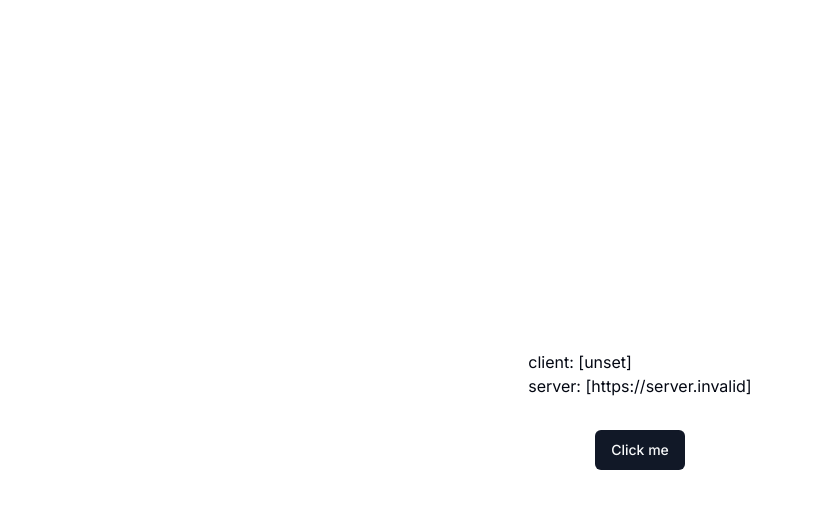
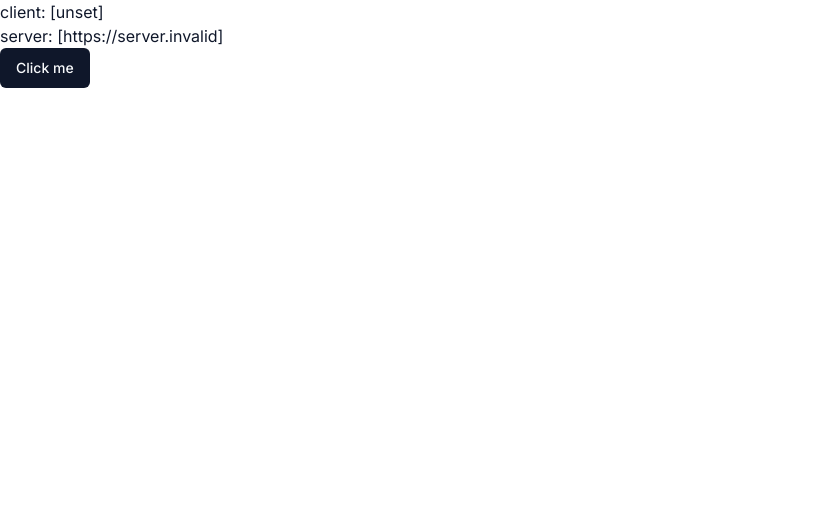
Before and after one commit to artur-dani/next-starter, a Next.js app: page / in a window 1280 px wide. Shown: the top 508 px of the page, without its empty margins (0-813 px from the left). Built offline with nearby package versions, Linux system fonts and the light colour scheme; no server answers.

Commit message:
feat: add next-theme
configured ThemeProvider

```diff
--- a/package.json
+++ b/package.json
@@ -19,6 +19,7 @@
     "clsx": "^2.0.0",
     "lucide-react": "^0.279.0",
     "next": "13.5.2",
+    "next-themes": "^0.2.1",
     "react": "18.2.0",
     "react-dom": "18.2.0",
     "tailwind-merge": "^1.14.0",
--- a/src/app/globals.css
+++ b/src/app/globals.css
@@ -5,64 +5,68 @@
 @layer base {
   :root {
     --background: 0 0% 100%;
-    --foreground: 224 71.4% 4.1%;
+    --foreground: 222.2 47.4% 11.2%;
+
+    --muted: 210 40% 96.1%;
+    --muted-foreground: 215.4 16.3% 46.9%;
+
+    --popover: 0 0% 100%;
+    --popover-foreground: 222.2 47.4% 11.2%;
+
+    --border: 214.3 31.8% 91.4%;
+    --input: 214.3 31.8% 91.4%;
 
     --card: 0 0% 100%;
-    --card-foreground: 224 71.4% 4.1%;
+    --card-foreground: 222.2 47.4% 11.2%;
 
-    --popover: 0 0% 100%;
-    --popover-foreground: 224 71.4% 4.1%;
+    --primary: 222.2 47.4% 11.2%;
+    --primary-foreground: 210 40% 98%;
 
-    --primary: 220.9 39.3% 11%;
-    --primary-foreground: 210 20% 98%;
+    --secondary: 210 40% 96.1%;
+    --secondary-foreground: 222.2 47.4% 11.2%;
 
-    --secondary: 220 14.3% 95.9%;
-    --secondary-foreground: 220.9 39.3% 11%;
+    --accent: 210 40% 96.1%;
+    --accent-foreground: 222.2 47.4% 11.2%;
 
-    --muted: 220 14.3% 95.9%;
-    --muted-foreground: 220 8.9% 46.1%;
+    --destructive: 0 100% 50%;
+    --destructive-foreground: 210 40% 98%;
 
-    --accent: 220 14.3% 95.9%;
-    --accent-foreground: 220.9 39.3% 11%;
-
-    --destructive: 0 84.2% 60.2%;
-    --destructive-foreground: 210 20% 98%;
-
-    --border: 220 13% 91%;
-    --input: 220 13% 91%;
-    --ring: 224 71.4% 4.1%;
+    --ring: 215 20.2% 65.1%;
 
     --radius: 0.5rem;
   }
 
   .dark {
-    --background: 224 71.4% 4.1%;
-    --foreground: 210 20% 98%;
+    --background: 204 71% 4%;
+    --foreground: 213 31% 91%;
 
-    --card: 224 71.4% 4.1%;
-    --card-foreground: 210 20% 98%;
+    --muted: 223 47% 11%;
+    --muted-foreground: 215.4 16.3% 56.9%;
 
-    --popover: 224 71.4% 4.1%;
-    --popover-foreground: 210 20% 98%;
+    --accent: 216 34% 17%;
+    --accent-foreground: 210 40% 98%;
 
-    --primary: 210 20% 98%;
-    --primary-foreground: 220.9 39.3% 11%;
+    --popover: 224 71% 4%;
+    --popover-foreground: 215 20.2% 65.1%;
 
-    --secondary: 215 27.9% 16.9%;
-    --secondary-foreground: 210 20% 98%;
+    --border: 216 34% 17%;
+    --input: 216 34% 17%;
 
-    --muted: 215 27.9% 16.9%;
-    --muted-foreground: 217.9 10.6% 64.9%;
+    --card: 224 71% 4%;
+    --card-foreground: 213 31% 91%;
 
-    --accent: 215 27.9% 16.9%;
-    --accent-foreground: 210 20% 98%;
+    --primary: 210 40% 98%;
+    --primary-foreground: 222.2 47.4% 1.2%;
 
-    --destructive: 0 62.8% 30.6%;
-    --destructive-foreground: 210 20% 98%;
+    --secondary: 222.2 47.4% 11.2%;
+    --secondary-foreground: 210 40% 98%;
 
-    --border: 215 27.9% 16.9%;
-    --input: 215 27.9% 16.9%;
-    --ring: 216 12.2% 83.9%;
+    --destructive: 0 63% 31%;
+    --destructive-foreground: 210 40% 98%;
+
+    --ring: 216 34% 17%;
+
+    --radius: 0.5rem;
   }
 }
 
--- a/src/app/layout.tsx
+++ b/src/app/layout.tsx
@@ -1,6 +1,8 @@
 import "./globals.css"
 import type { Metadata } from "next"
 import { Inter } from "next/font/google"
+import { ThemeProvider } from "@/components/theme-provider"
+import { cn } from "@/lib/utils"
 
 const inter = Inter({ subsets: ["latin"] })
 
@@ -11,8 +13,12 @@ export const metadata: Metadata = {
 
 export default function RootLayout({ children }: { children: React.ReactNode }) {
   return (
-    <html lang="en">
-      <body className={inter.className}>{children}</body>
+    <html lang="en" suppressHydrationWarning>
+      <body className={cn("min-h-screen antialiased", inter.className)}>
+        <ThemeProvider attribute="class" defaultTheme="system" enableSystem>
+          {children}
+        </ThemeProvider>
+      </body>
     </html>
   )
 }
--- a/src/app/page.tsx
+++ b/src/app/page.tsx
@@ -3,12 +3,12 @@ import { clientEnv, serverEnv } from "@/env"
 
 export default function Home() {
   return (
-    <main className="mt-0 flex min-h-screen flex-col items-center justify-center gap-8 pt-5">
+    <>
       client: [{clientEnv.NEXT_PUBLIC_PUBLISHABLE_KEY}] <br />
       server: [{serverEnv.DATABASE_URL}] <br />
       <div>
         <Button>Click me</Button>
       </div>
-    </main>
+    </>
   )
 }
--- /dev/null
+++ b/src/components/theme-provider.tsx
@@ -0,0 +1,8 @@
+"use client"
+
+import { ThemeProvider as NextThemesProvider } from "next-themes"
+import { type ThemeProviderProps } from "next-themes/dist/types"
+
+export function ThemeProvider({ children, ...props }: ThemeProviderProps) {
+  return <NextThemesProvider {...props}>{children}</NextThemesProvider>
+}
--- a/tailwind.config.ts
+++ b/tailwind.config.ts
@@ -1,12 +1,7 @@
 /** @type {import('tailwindcss').Config} */
 module.exports = {
   darkMode: ["class"],
-  content: [
-    './pages/**/*.{ts,tsx}',
-    './components/**/*.{ts,tsx}',
-    './app/**/*.{ts,tsx}',
-    './src/**/*.{ts,tsx}',
-	],
+  content: ["./src/**/*.{ts,tsx}"],
   theme: {
     container: {
       center: true,
--- a/tsconfig.json
+++ b/tsconfig.json
@@ -34,7 +34,8 @@
     "**/*.mjs",
     ".next/types/**/*.ts",
     ".eslintrc.js",
-    "prettier.config.js"
+    "prettier.config.js",
+    "postcss.config.js"
   ],
   "exclude": ["node_modules"]
 }
```
Also changed, not shown: 1 other file (tests, documents, lock files or other folders).
